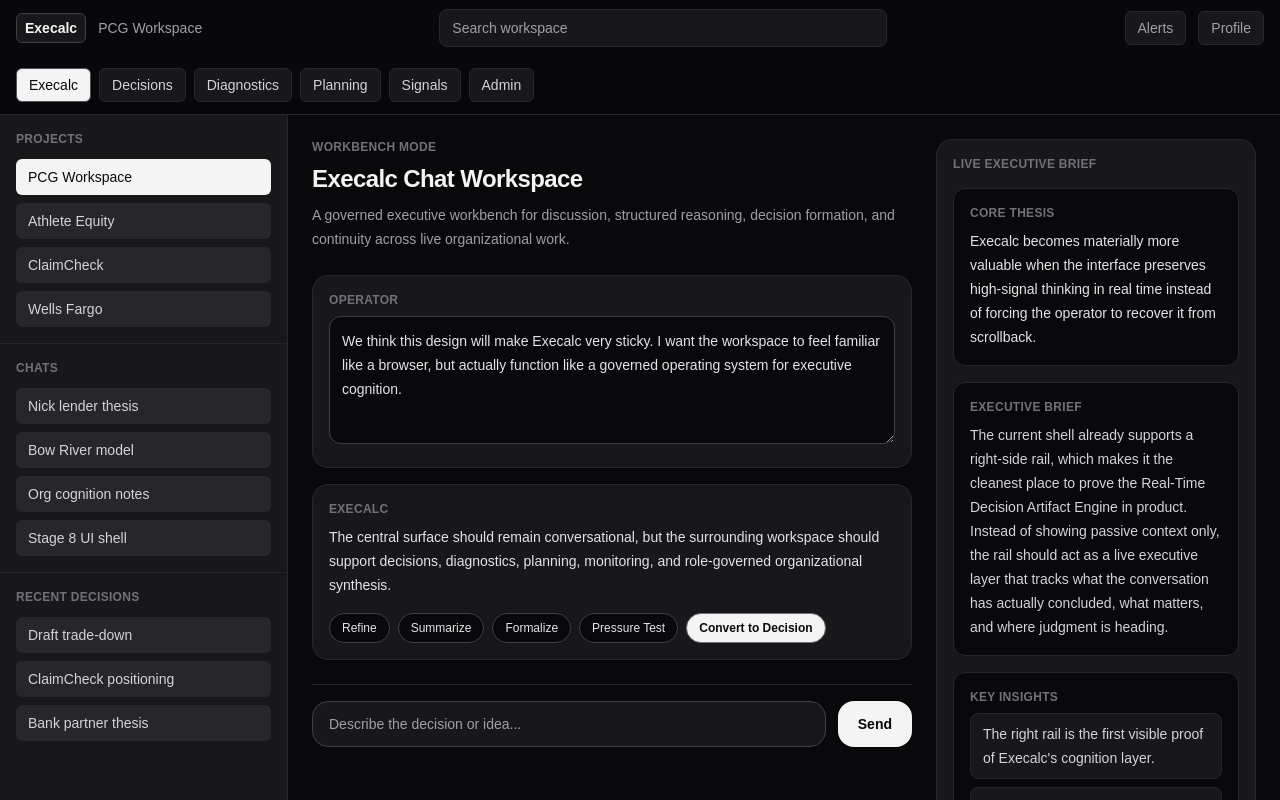
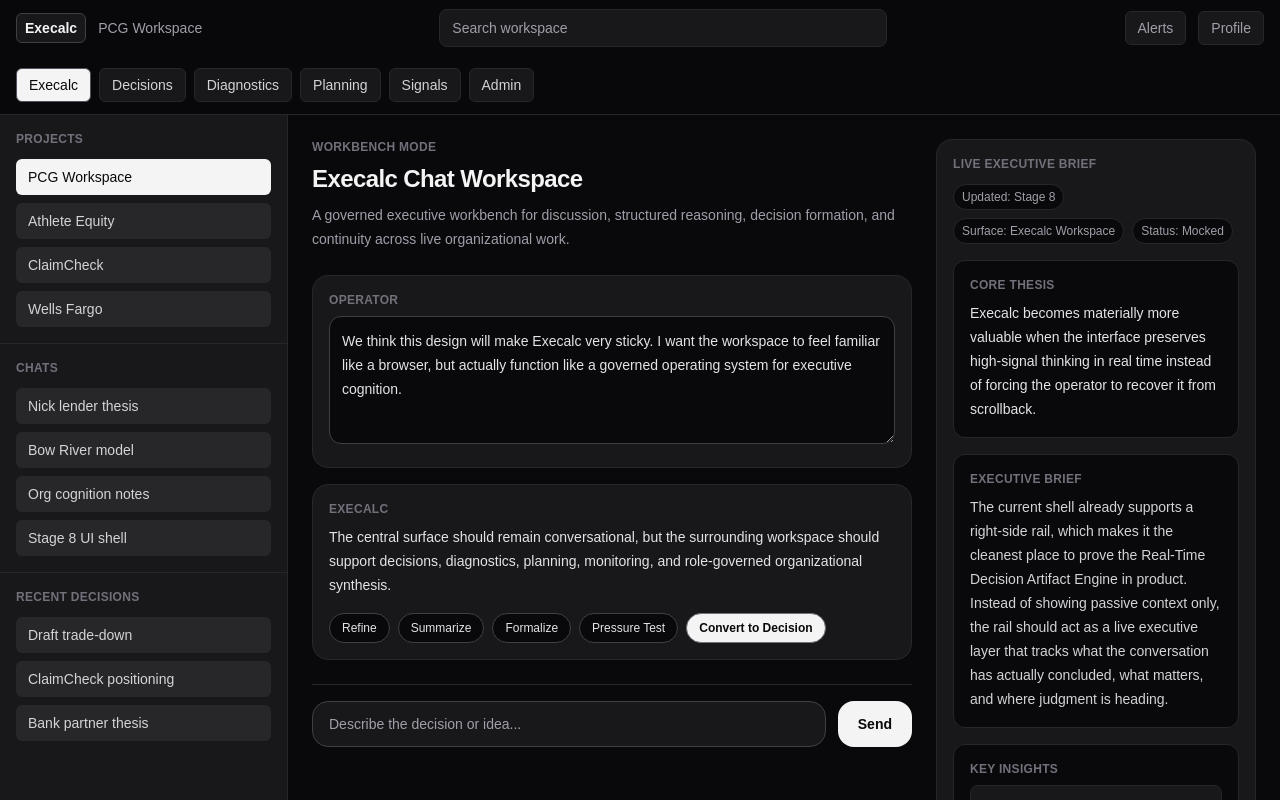
Before and after one commit to brubaker2000/execalc-cloud, a Next.js app in the folder web/: page /execalc in a window 1280 px wide. Shown: the top 800 px of the page. Built offline with nearby package versions, Linux system fonts and the light colour scheme.

Commit message:
Stage 8: add executive brief metadata support

```diff
--- a/web/src/app/execalc/page.tsx
+++ b/web/src/app/execalc/page.tsx
@@ -5,6 +5,10 @@ import { LiveExecutiveBrief, type ExecutiveArtifact } from "@/components/shell/l
 import { WorkspaceShell } from "@/components/shell/workspace-shell";
 
 const MOCK_ARTIFACT: ExecutiveArtifact = {
+  label: "Live Executive Brief",
+  updatedAt: "Stage 8",
+  sourceSurface: "Execalc Workspace",
+  status: "Mocked",
   coreThesis:
     "Execalc becomes materially more valuable when the interface preserves high-signal thinking in real time instead of forcing the operator to recover it from scrollback.",
   executiveBrief:
--- a/web/src/components/shell/live-executive-brief.tsx
+++ b/web/src/components/shell/live-executive-brief.tsx
@@ -1,4 +1,8 @@
 type ExecutiveArtifact = {
+  label?: string;
+  updatedAt?: string;
+  sourceSurface?: string;
+  status?: string;
   coreThesis: string;
   executiveBrief: string;
   keyInsights: string[];
@@ -15,8 +19,28 @@ export function LiveExecutiveBrief({
   return (
     <div className="rounded-2xl border border-zinc-800 bg-zinc-900 p-4">
       <div className="text-xs font-semibold uppercase tracking-wide text-zinc-500">
-        Live Executive Brief
+        {artifact.label || "Live Executive Brief"}
       </div>
+
+      {artifact.updatedAt || artifact.sourceSurface || artifact.status ? (
+        <div className="mt-3 flex flex-wrap gap-2 text-xs text-zinc-400">
+          {artifact.updatedAt ? (
+            <div className="rounded-full border border-zinc-800 bg-zinc-950 px-2 py-1">
+              Updated: {artifact.updatedAt}
+            </div>
+          ) : null}
+          {artifact.sourceSurface ? (
+            <div className="rounded-full border border-zinc-800 bg-zinc-950 px-2 py-1">
+              Surface: {artifact.sourceSurface}
+            </div>
+          ) : null}
+          {artifact.status ? (
+            <div className="rounded-full border border-zinc-800 bg-zinc-950 px-2 py-1">
+              Status: {artifact.status}
+            </div>
+          ) : null}
+        </div>
+      ) : null}
 
       <div className="mt-4 space-y-4">
         <div className="rounded-xl border border-zinc-800 bg-zinc-950 p-4">
```
